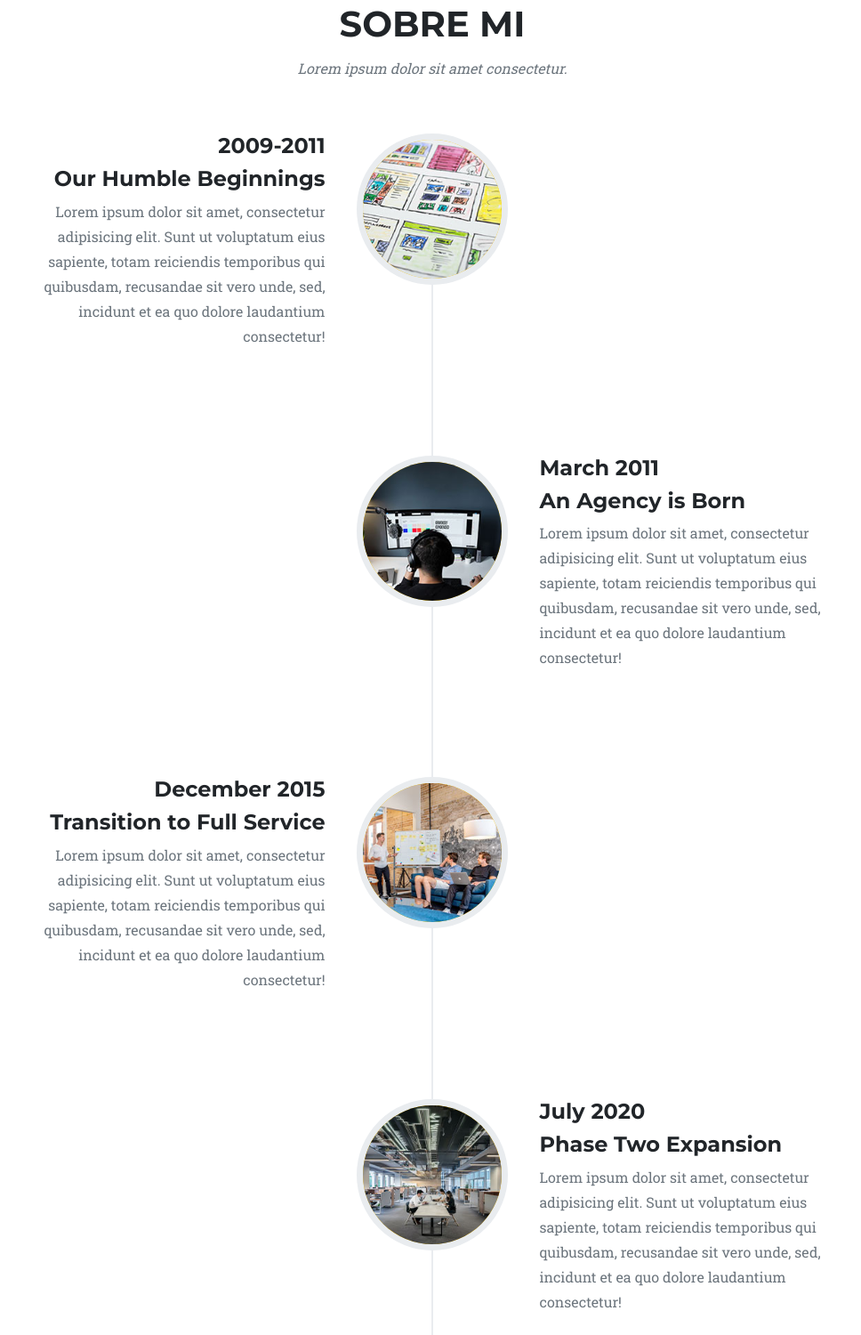
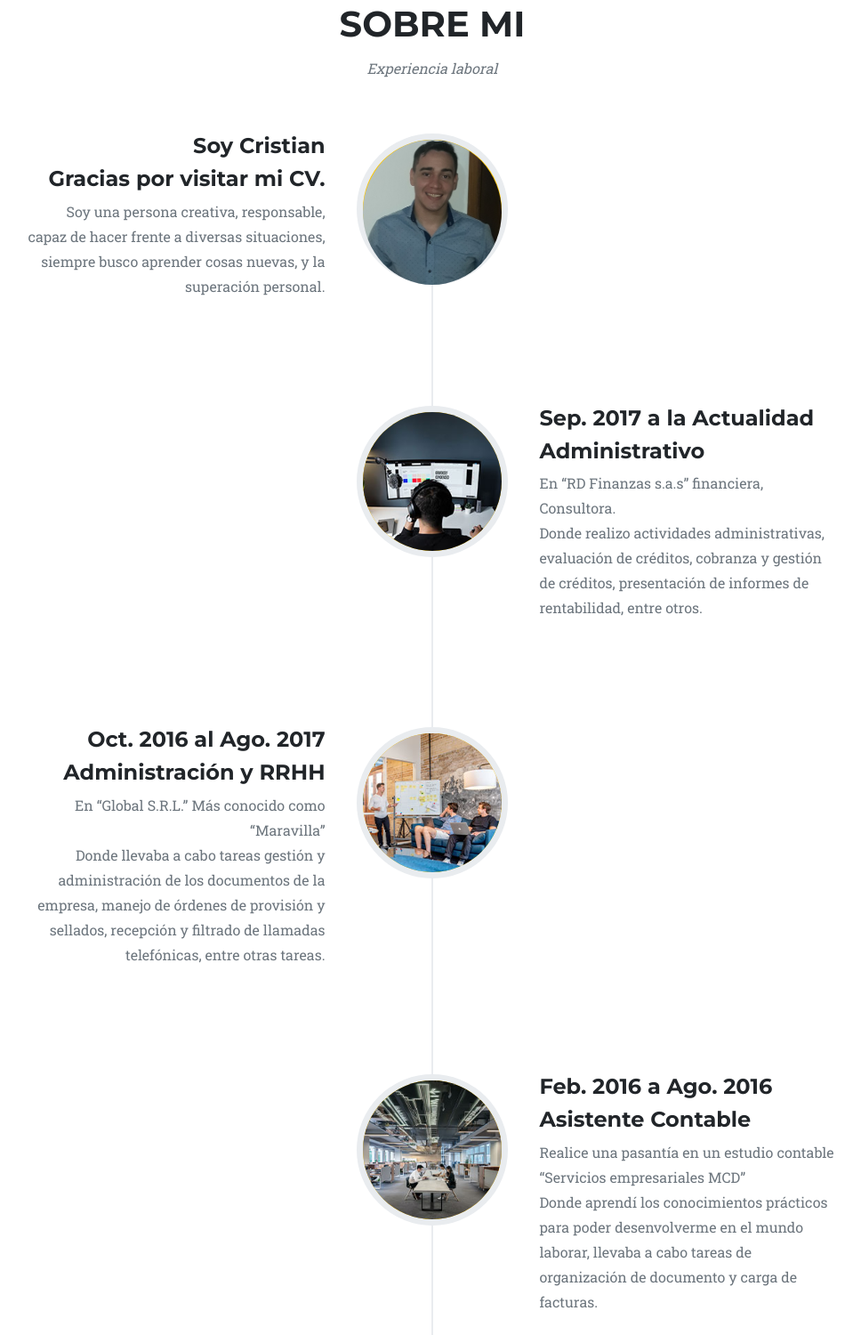
Before and after one commit to cristrd3/cristrd3.github.io, a plain HTML site: page index.html in a window 1280 px wide. Shown: the part 2589-4089 px from the top of the page at 89% size, without its empty margins (154-1122 px from the left). Drawn offline with nearby package versions, Linux system fonts and the light colour scheme; animation ran at ten frames a second.

Commit message:
Se completo <sobre mi>

```diff
--- a/index.html
+++ b/index.html
@@ -194,47 +194,51 @@
             <div class="container">
                 <div class="text-center">
                     <h2 class="section-heading text-uppercase">Sobre mi</h2>
-                    <h3 class="section-subheading text-muted">Lorem ipsum dolor sit amet consectetur.</h3>
+                    <h3 class="section-subheading text-muted">Experiencia laboral</h3>
                 </div>
                 <ul class="timeline">
                     <li>
-                        <div class="timeline-image"><img class="rounded-circle img-fluid" src="assets/img/about/1.jpg" alt="..." /></div>
+                        <div class="timeline-image"><img class="rounded-circle img-fluid" src="assets/img/about/foto perfil.jpg" alt="..." /></div>
                         <div class="timeline-panel">
                             <div class="timeline-heading">
-                                <h4>2009-2011</h4>
-                                <h4 class="subheading">Our Humble Beginnings</h4>
+                                <h4>Soy Cristian</h4>
+                                <h4 class="subheading">Gracias por visitar mi CV.</h4>
                             </div>
-                            <div class="timeline-body"><p class="text-muted">Lorem ipsum dolor sit amet, consectetur adipisicing elit. Sunt ut voluptatum eius sapiente, totam reiciendis temporibus qui quibusdam, recusandae sit vero unde, sed, incidunt et ea quo dolore laudantium consectetur!</p></div>
+                            <div class="timeline-body"><p class="text-muted">Soy una persona creativa, responsable, capaz de hacer frente a diversas situaciones, siempre busco aprender cosas nuevas, y la superación personal.</p></div>
                         </div>
                     </li>
                     <li class="timeline-inverted">
                         <div class="timeline-image"><img class="rounded-circle img-fluid" src="assets/img/about/2.jpg" alt="..." /></div>
                         <div class="timeline-panel">
                             <div class="timeline-heading">
-                                <h4>March 2011</h4>
-                                <h4 class="subheading">An Agency is Born</h4>
+                                <h4>Sep. 2017 a la Actualidad</h4>
+                                <h4 class="subheading">Administrativo</h4>
                             </div>
-                            <div class="timeline-body"><p class="text-muted">Lorem ipsum dolor sit amet, consectetur adipisicing elit. Sunt ut voluptatum eius sapiente, totam reiciendis temporibus qui quibusdam, recusandae sit vero unde, sed, incidunt et ea quo dolore laudantium consectetur!</p></div>
+                            <div class="timeline-body"><p class="text-muted">En “RD Finanzas s.a.s”  financiera,  Consultora.<br>
+                            Donde realizo actividades administrativas, evaluación de créditos, cobranza y gestión de créditos, presentación de informes de rentabilidad, entre otros.
+                            </p></div>
                         </div>
                     </li>
                     <li>
                         <div class="timeline-image"><img class="rounded-circle img-fluid" src="assets/img/about/3.jpg" alt="..." /></div>
                         <div class="timeline-panel">
                             <div class="timeline-heading">
-                                <h4>December 2015</h4>
-                                <h4 class="subheading">Transition to Full Service</h4>
+                                <h4>Oct. 2016 al Ago. 2017</h4>
+                                <h4 class="subheading">Administración y RRHH </h4>
                             </div>
-                            <div class="timeline-body"><p class="text-muted">Lorem ipsum dolor sit amet, consectetur adipisicing elit. Sunt ut voluptatum eius sapiente, totam reiciendis temporibus qui quibusdam, recusandae sit vero unde, sed, incidunt et ea quo dolore laudantium consectetur!</p></div>
+                            <div class="timeline-body"><p class="text-muted">En “Global S.R.L.”  Más conocido como “Maravilla”<br>
+                                Donde llevaba a cabo tareas gestión y  administración de los documentos de la empresa, manejo de órdenes de provisión y sellados, recepción y filtrado de llamadas telefónicas, entre otras tareas.
+                            </p></div>
                         </div>
                     </li>
                     <li class="timeline-inverted">
                         <div class="timeline-image"><img class="rounded-circle img-fluid" src="assets/img/about/4.jpg" alt="..." /></div>
                         <div class="timeline-panel">
                             <div class="timeline-heading">
-                                <h4>July 2020</h4>
-                                <h4 class="subheading">Phase Two Expansion</h4>
+                                <h4>Feb. 2016  a Ago. 2016</h4>
+                                <h4 class="subheading">Asistente Contable</h4>
                             </div>
-                            <div class="timeline-body"><p class="text-muted">Lorem ipsum dolor sit amet, consectetur adipisicing elit. Sunt ut voluptatum eius sapiente, totam reiciendis temporibus qui quibusdam, recusandae sit vero unde, sed, incidunt et ea quo dolore laudantium consectetur!</p></div>
+                            <div class="timeline-body"><p class="text-muted">Realice una pasantía en un estudio contable “Servicios empresariales MCD”<br> Donde aprendí los conocimientos prácticos para poder desenvolverme en el mundo laborar, llevaba a cabo tareas de organización de documento y carga de facturas. </p></div>
                         </div>
                     </li>
                     <li class="timeline-inverted">
```
Also changed, not shown: assets/img/about/foto perfil.jpg (added), assets/img/about/full-stack.webp (added).
